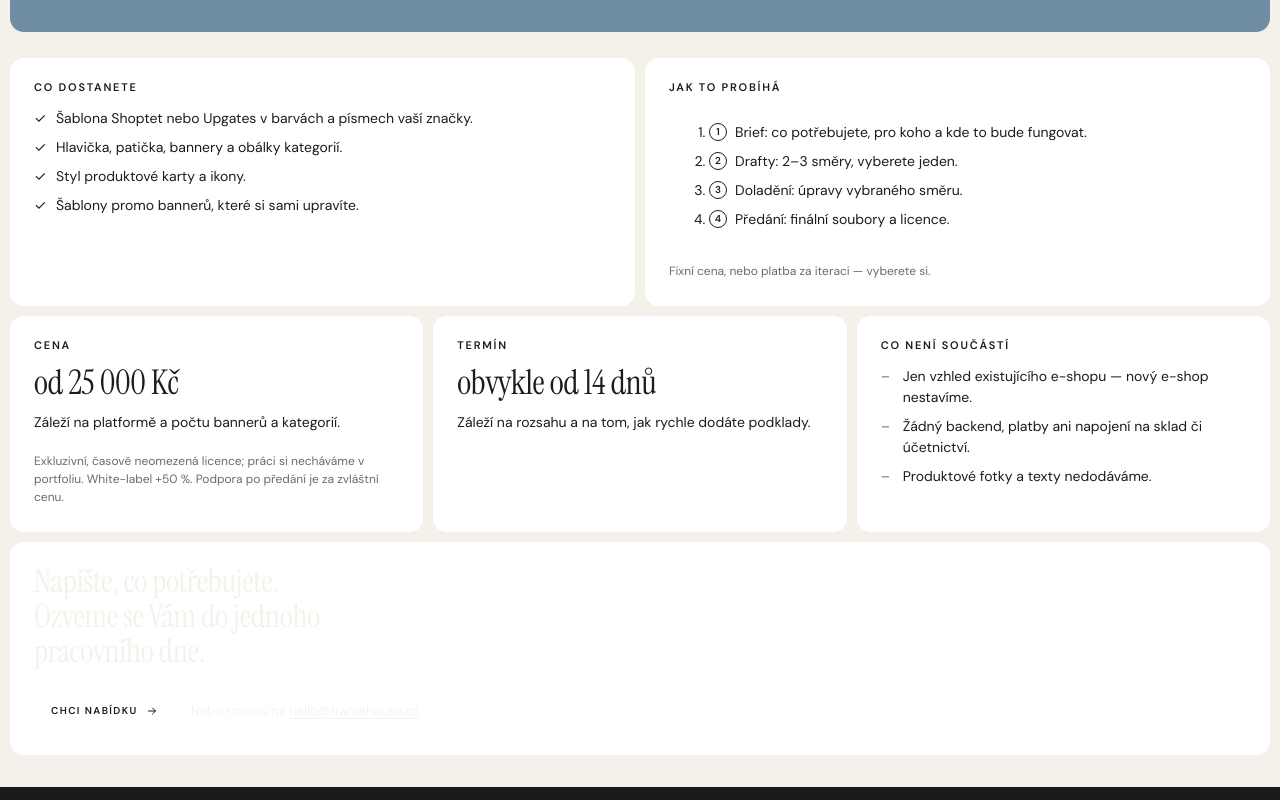
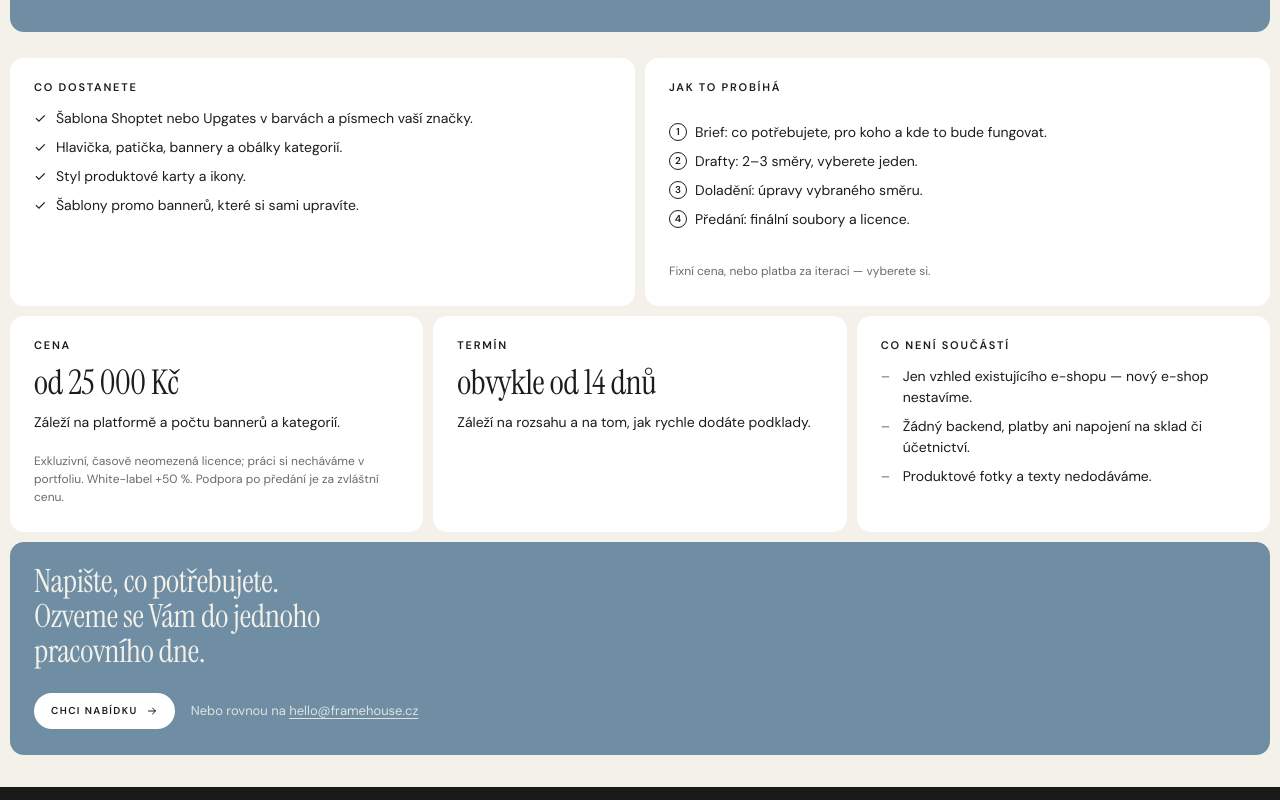
Before and after one commit to levafedorov/framehouse, a Next.js app: page /sluzby/eshop in a window 1280 px wide. Shown: the part 360-1160 px from the top of the page. Built offline with nearby package versions, Linux system fonts and the light colour scheme.

Commit message:
Fix service page CTA tone and step numbering
The tone class lost to .box's white background; ol kept its default
markers next to the circled counters.

Co-Authored-By: Claude Fable 5.1 <noreply@anthropic.com>

```diff
--- a/src/app/sluzby/[id]/page.module.css
+++ b/src/app/sluzby/[id]/page.module.css
@@ -220,6 +220,8 @@
 
 .steps {
   counter-reset: step;
+  list-style: none; /* globals reset ul only; the circled counter numbers instead */
+  padding-left: 0;
 }
 
 .steps li {
@@ -370,3 +372,25 @@
     font-size: 26px;
   }
 }
+
+/* the CTA box carries the service tone; .box's white background is
+   declared earlier, so the tone needs the extra specificity */
+.box.blue {
+  background: var(--tile-blue);
+}
+
+.box.brown {
+  background: var(--tile-brown);
+}
+
+.box.rose {
+  background: var(--tile-rose);
+}
+
+.box.sage {
+  background: var(--tile-sage);
+}
+
+.box.olive {
+  background: var(--tile-olive);
+}
```
